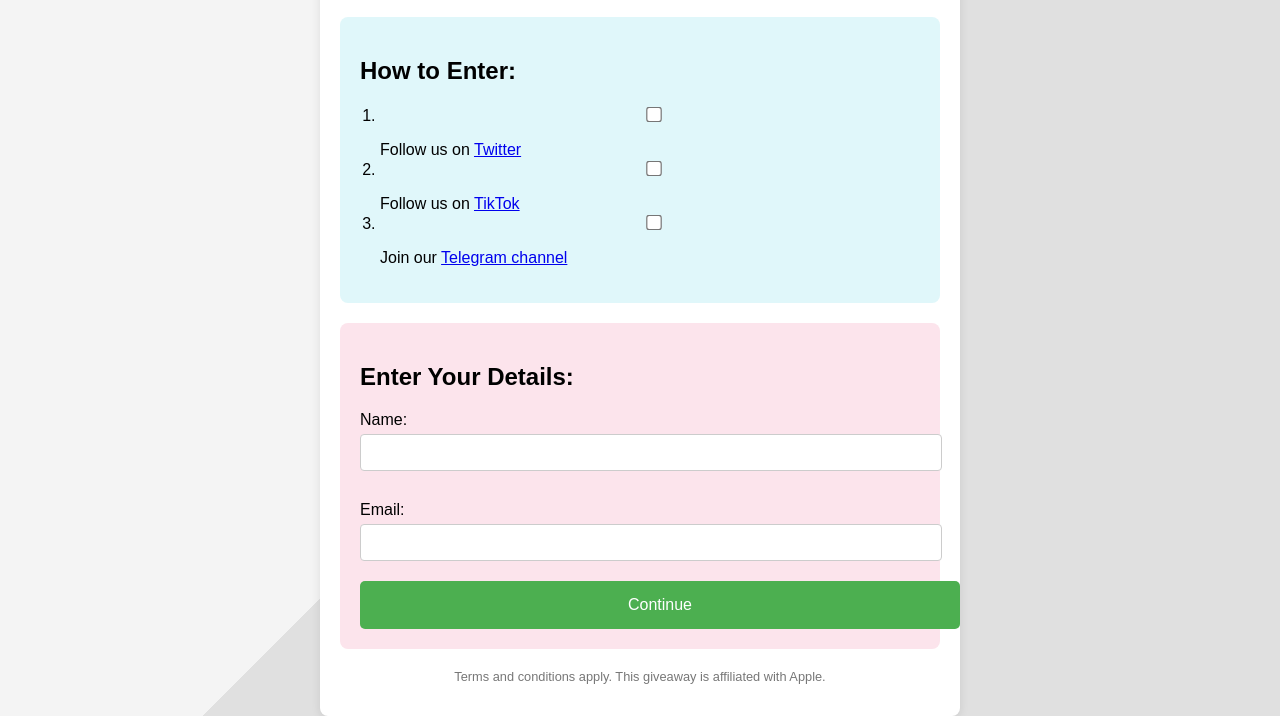
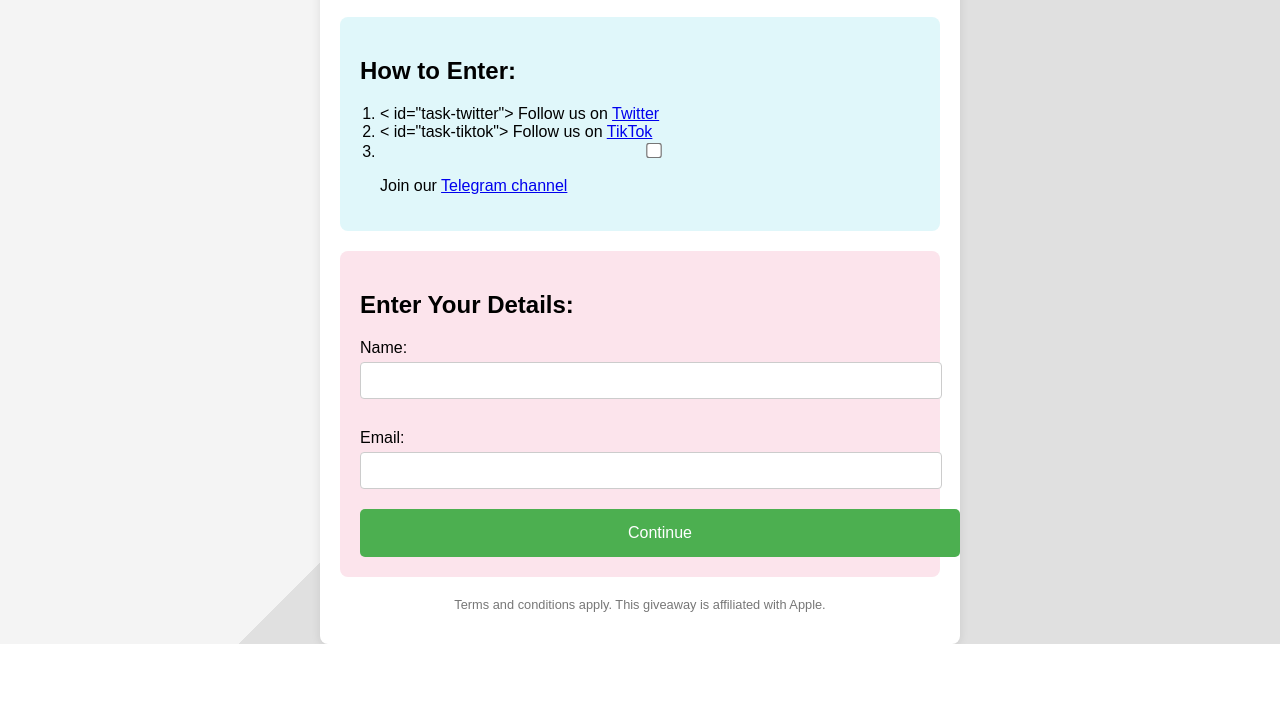
Before and after one commit to Mrgodswill100/Apple-phone-giveaway, a plain HTML site: page index.html in a window 1280 px wide. Shown: the part 159-875 px from the top of the page. After the commit the page ends 803 px from the top, so only its background shows below. Drawn offline with Linux system fonts and the light colour scheme.

Commit message:
index.html

```diff
--- a/index.html
+++ b/index.html
@@ -18,11 +18,11 @@
             <h2>How to Enter:</h2>
             <ol>
                 <li>
-                    <input type="checkbox" id="task-twitter">
+                    < id="task-twitter">
                     <label for="task-twitter">Follow us on <a href="https://x.com/drealchima?t=L4SQ4i5y6XBHa8mgY80vkw&s=09" target="_blank">Twitter</a></label>
                 </li>
                 <li>
-                    <input type="checkbox" id="task-tiktok">
+                    < id="task-tiktok">
                     <label for="task-tiktok">Follow us on <a href="https://www.tiktok.com/@celebking001?_t=8qyTHL9Kkwo&_r=1" target="_blank">TikTok</a></label>
                 </li>
                 <li>
```
